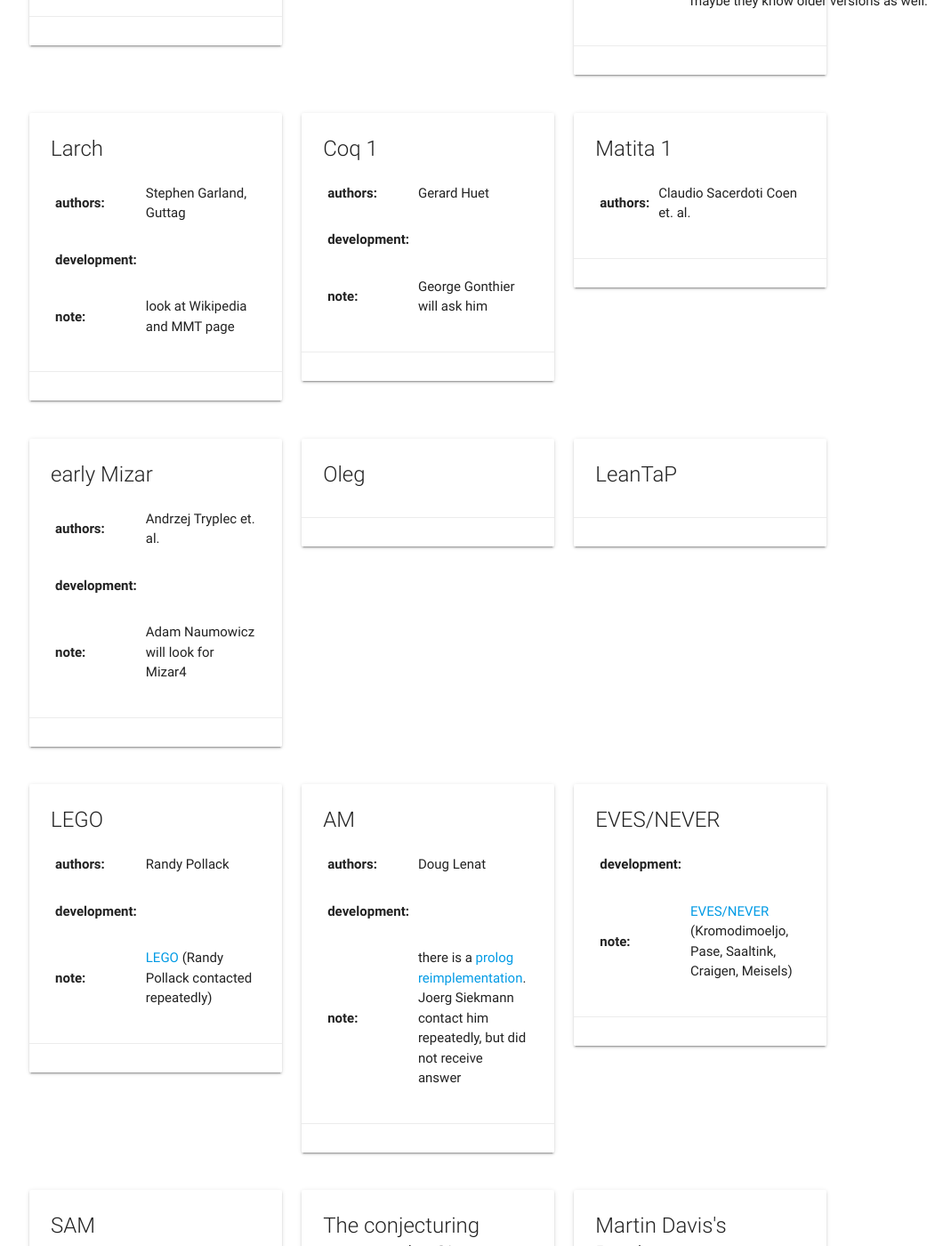
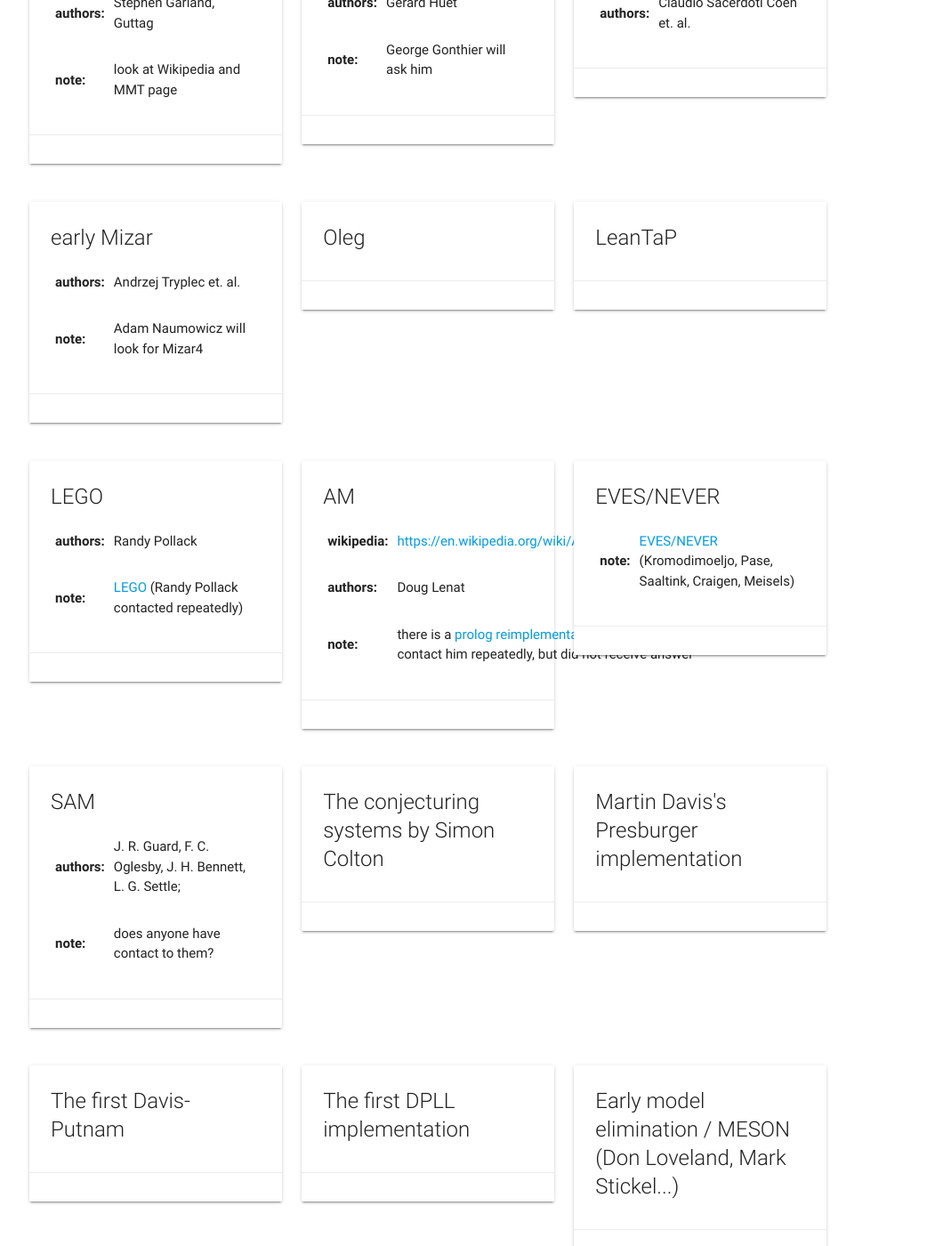
Before and after one commit to theoremprover-museum/theoremprover-museum.github.io, a Jekyll site: the page built from wanted/index.md, in a window 1280 px wide and 1400 px high, scrolled down 1908 px. Shown: the whole window at 89% size, without its empty margins (159-1228 px from the left). Built offline with Jekyll 4.4.1, drawn with Linux system fonts in a browser that asks for light colours; some of the changed text lies outside the part shown.

```diff
--- a/_layouts/default.html
+++ b/_layouts/default.html
@@ -67,7 +67,7 @@ layout: compress
               <i class="fa fa-rss" aria-hidden="true"></i> Atom Feed
             </a>
 
-            <a href="mailto:m.kohlhase@jacobs-university.de" title="Contact" class="waves-effect waves-teal btn-flat">
+            <a href="mailto:michael.kohlhase@fau.de" title="Contact" class="waves-effect waves-teal btn-flat">
               <i class="fa fa-envelope" aria-hidden="true"></i> Contact
             </a>
           </div>
--- a/_layouts/listing.html
+++ b/_layouts/listing.html
@@ -22,13 +22,16 @@ layout: default
 	      {% if prover.homepage %}
 	      <tr><th>home page:</th><td><a href="{{ prover.homepage }}">{{ prover.homepage }}</a></td></tr>
 	      {% endif %}
+	      {% if prover.wikipedia %}
+	      <tr><th>wikipedia:</th><td><a href="{{ prover.wikipedia }}">{{ prover.wikipedia }}</a></td></tr>
+	      {% endif %}
 	      {% if prover.authors %}
 	      <tr><th>authors:</th><td>{{ prover.authors }}</td></tr>
 	      {% endif %}
 	      {% if prover.maintainers %}
 	      <tr><th>maintainers:</th><td>{{ prover.maintainers }}</td></tr>
 	      {% endif %}
-	      {% if prover.note %}
+	      {% if prover.development %}
 	      <tr><th>development:</th><td>{{ prover.development}}</td></tr>
 	      {% endif %}
 	      {% if prover.license %}
--- a/wanted/index.md
+++ b/wanted/index.md
@@ -11,13 +11,12 @@ The following theorem provers are not featured in the <a href="/">Theorem Prover
 We list the system and known associates here.
 There is also a list of <a href="/lost/">systems believed lost</a>.
 
-
 Note that the Theorem Prover Museum wants to preserve the (stable) source code of theorem proving systems that are no longer under active development.
 Active systems typically have repositories of their own.
 We <a href="/active/">list them separately</a>.
 
 If you know the last authors/maintainers and please contact them and ask them to contribute the sources.
-To contribute source code or suggest a system for inclusion, please contact <a href="mailto:m.kohlhase@jacobs-university.de">Michael Kohlhase</a>.
+To contribute source code or suggest a system for inclusion, please contact <a href="mailto:michael.kohlhase@fau.de">Michael Kohlhase</a>.
 Alternatively, just open <a href="https://github.com/theoremprover-museum/theoremprover-museum.github.io/issues/">an issue on our tracker</a>.
 
 **Acknowledgements**: Thanks to the following colleagues for suggestions:
```
Also changed, not shown: _data/README.md (+20 -10 lines), lost/index.md (+1 -1 lines).
